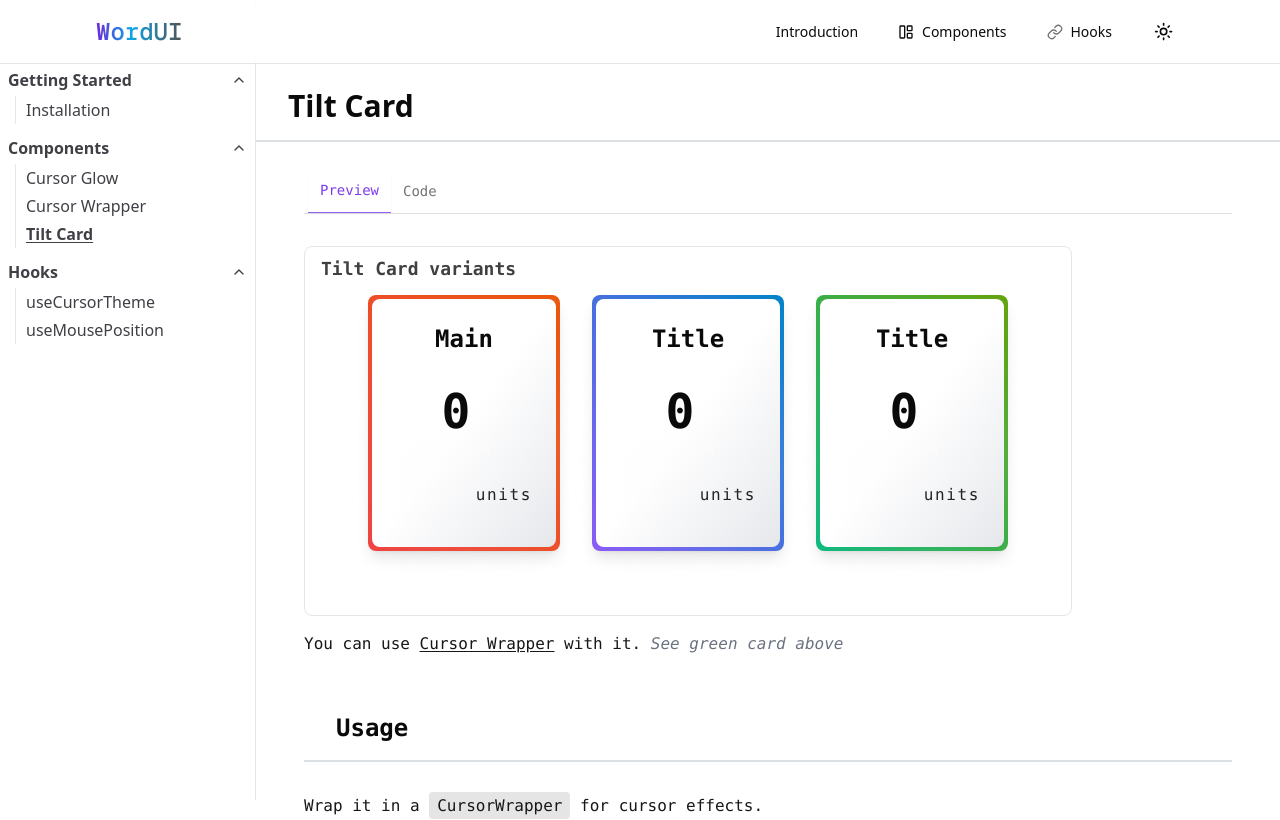
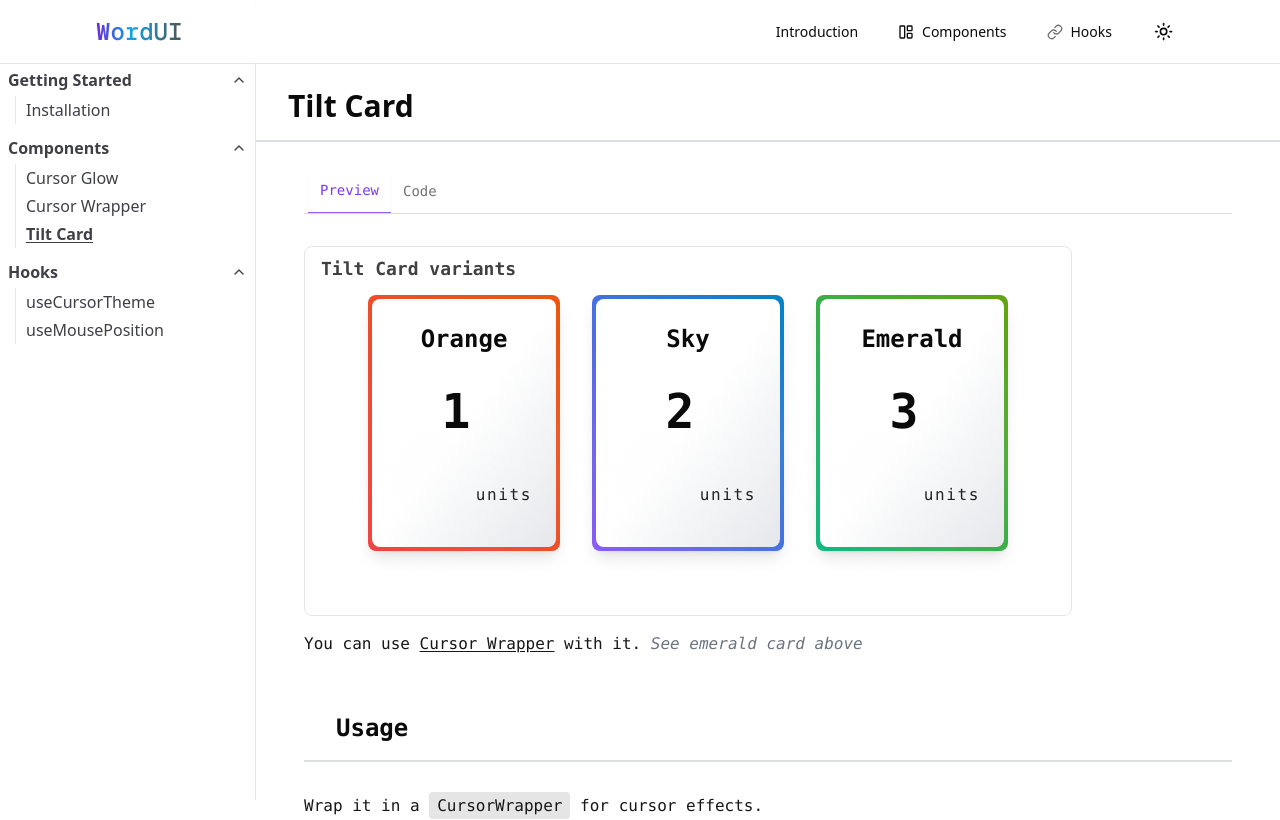
Before and after one commit to Benceszalaiii/word-ui, a Next.js app: page /components/tilt-card in a window 1280 px wide. Shown: the top 820 px of the page. Built offline with nearby package versions, Linux system fonts and the light colour scheme.

Commit message:
Changed card texts

```diff
--- a/app/(docs)/components/tilt-card/page.tsx
+++ b/app/(docs)/components/tilt-card/page.tsx
@@ -198,21 +198,21 @@ export default function Page() {
               className="flex pt-12 flex-row items-center justify-center gap-4 overflow-x-scroll"
             >
               <TiltCard
-                title="Main"
-                value={0}
+                title="Orange"
+                value={1}
                 unit="units"
                 colorVariant="orange"
               />
               <TiltCard
-                title="Title"
-                value={0}
+                title="Sky"
+                value={2}
                 unit="units"
                 colorVariant="sky"
               />
               <CursorWrapper color="0 255 0">
                 <TiltCard
-                  title="Title"
-                  value={0}
+                  title="Emerald"
+                  value={3}
                   unit="units"
                   colorVariant="emerald"
                 />
@@ -227,7 +227,7 @@ export default function Page() {
                 Cursor Wrapper
               </Link>{" "}
               with it.{" "}
-              <span className="italic text-gray-500">See green card above</span>
+              <span className="italic text-gray-500">See emerald card above</span>
             </DocsDescription>
           </TabsContent>
           <TabsContent value="code">
```
